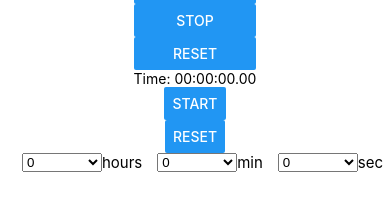
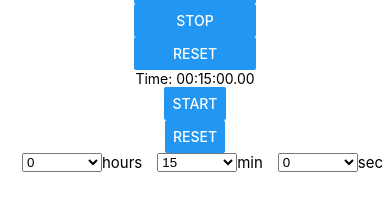
Before and after one commit to uprm-inso4101-2023-2024-S1/semester-project-fitquest-gameified-fitness-application, a React Native app in the folder Front End/: screen /Workout in a window 390 px wide. Shown: the part 367-589 px from the top of the page. Built offline with nearby package versions, Linux system fonts and the light colour scheme.

Commit message:
fixed bugs when time is 0

```diff
--- a/Front End/components/Timer.tsx
+++ b/Front End/components/Timer.tsx
@@ -149,17 +149,8 @@ const useTimer = ({
             parseInt(selectedSeconds, 10)
         );
 
-        setIsRunning(true)
-
-        /*
-        if (remainingTime != 0) {
             setIsReset(false);
             setIsRunning(true);
-        } else {
-            setIsReset(true);
-            setIsRunning(false);
-        }
-        */
     };
 
     const stop = () => {
@@ -172,6 +163,7 @@ const useTimer = ({
             (parseInt(selectedMinutes, 10) * 60) +
             parseInt(selectedSeconds, 10)
         );
+
         setIsRunning(false);
         setIsReset(true);
     }
@@ -215,7 +207,8 @@ const useTimer = ({
 };
 
 export default () => {
-    const [selectedMinutes, setSelectedMinutes] = React.useState("0");
+
+    const [selectedMinutes, setSelectedMinutes] = React.useState("15");
     const [selectedSeconds, setSelectedSeconds] = React.useState("0");
     const [selectedHours, setSelectedHours] = React.useState("0");
 
@@ -225,23 +218,19 @@ export default () => {
         selectedSeconds
     });
 
+
     const { hours, minutes, seconds, milliseconds } = getRemaining(remainingTime)
 
     return (
         <View style={styles.container}>
             <Text>Time: {`${formatNumber(hours)}:${formatNumber(minutes)}:${formatNumber(seconds)}.${formatNumber(milliseconds)}`}</Text>
-            <Button title="Start" onPress={start} />
-            {isRunning ? (
-                <>
+            <Button title="Start" onPress={ start } disabled={ (isRunning) || (parseInt(selectedHours, 10) + parseInt(selectedMinutes, 10) + parseInt(selectedSeconds, 10) == 0) } />
+            {isRunning && remainingTime != 0 ? (
                 <Button title="Stop" onPress={stop} />
-                </>
             ) : (
-                <>
-                    <Button title="Reset" onPress={reset} />
-                </>
+                <Button title="Reset" onPress={reset} disabled={ parseInt(selectedHours, 10) + parseInt(selectedMinutes, 10) + parseInt(selectedSeconds, 10) == 0 } />
             )}
-            {isReset ? (
-                <>
+            {isReset && (
                 <Pickers
                     selectedHours={selectedHours}
                     setSelectedHours={setSelectedHours}
@@ -250,8 +239,7 @@ export default () => {
                     selectedSeconds={selectedSeconds}
                     setSelectedSeconds={setSelectedSeconds}
                 />
-                </>
-            ) : (<></>)}
+            )}
         </View>
     );
 };
```
Lines whose indentation alone changed are shown as unchanged.
